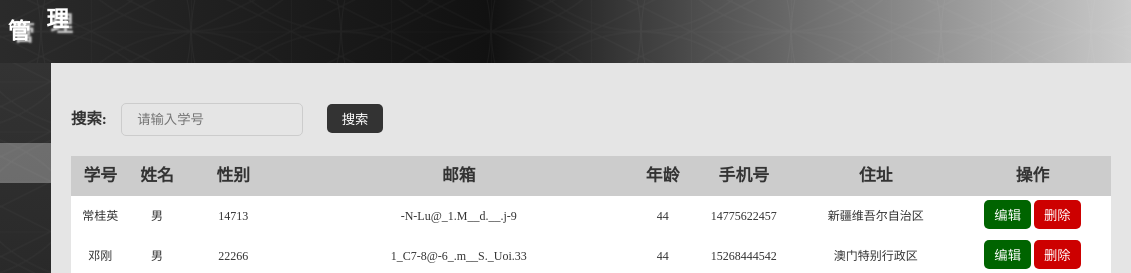
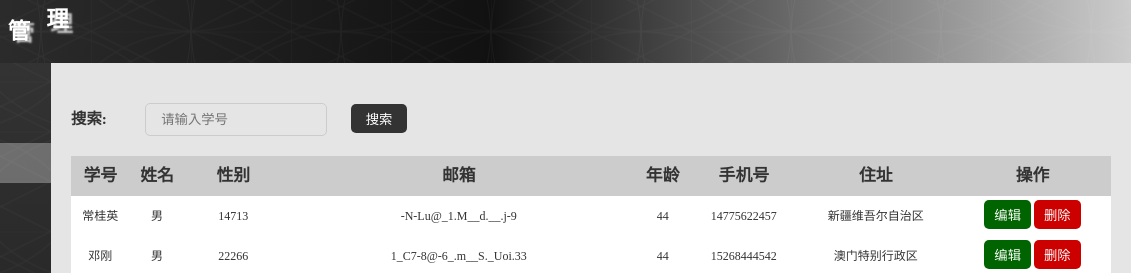
Before and after one commit to LsyWeb/To-Do-List, a plain HTML site: page index.html in a window 1280 px wide. Shown: the top 273 px of the page, 149-1280 px from the left. Drawn offline with nearby package versions, Linux system fonts and the light colour scheme.

Commit message:
Update index.css

```diff
--- a/css/index.css
+++ b/css/index.css
@@ -11,6 +11,10 @@ ul{
 }
 a{
     text-decoration: none;
+}
+label{
+    width:60px;
+    display:inline-block;
 }
 input{
     border: 1px solid #ccc;
```
